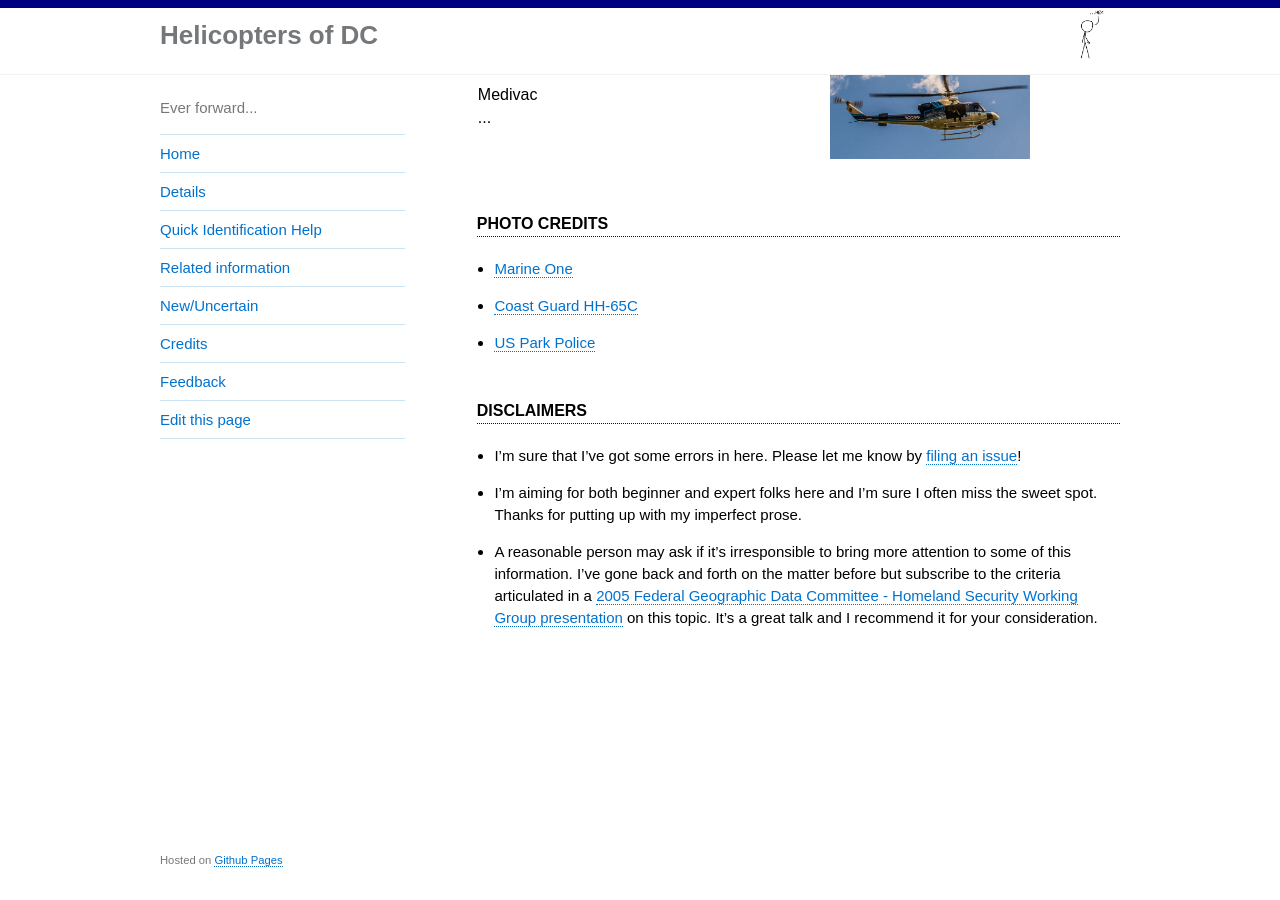
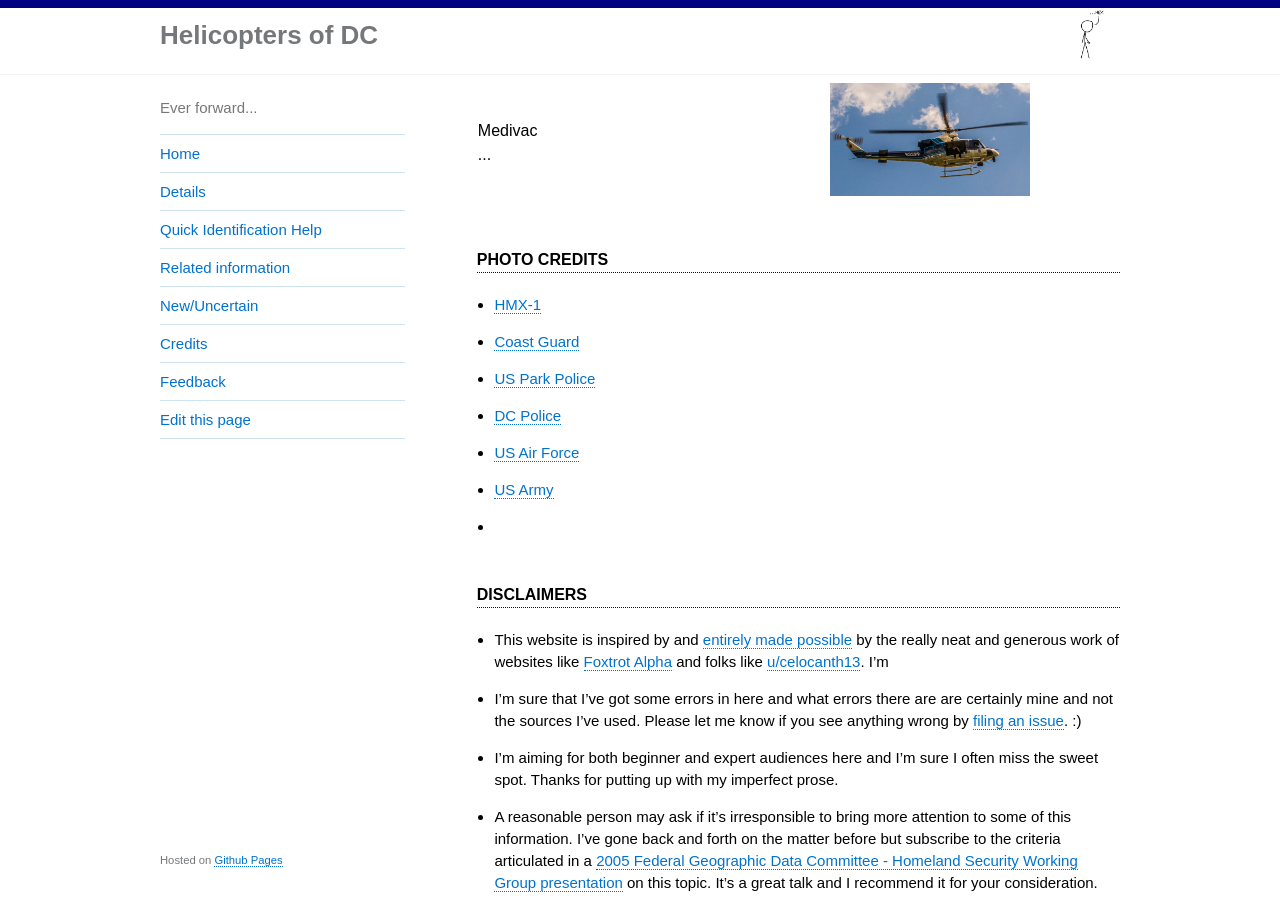
Before and after one commit to gbinal/dc-helicopters, a Jekyll site: the page built from index.md, in a window 1280 px wide and 900 px high, scrolled down 967 px. Built offline with Jekyll 4.4.1, drawn with Linux system fonts in a browser that asks for light colours.

Commit message:
updates to homepage

```diff
--- a/index.md
+++ b/index.md
@@ -24,23 +24,23 @@
   </tr>
   <tr>
     <td>US Park Police</td>
-    <td><img src="https://helicoptersofdc.com/pictures/U.S._Park_Police_helicopter.JPG" alt="Marine One" width="200"></td>
+    <td><img src="https://helicoptersofdc.com/pictures/U.S._Park_Police_helicopter.JPG" alt="Park Police Helicopter" width="200"></td>
   </tr>
   <tr>
     <td>DC Police<br>Air Support Unit (Falcon)</td>
-    <td><img src="https://helicoptersofdc.com/pictures/U.S._Park_Police_helicopter.JPG" alt="Marine One" width="200"></td>
+    <td><img src="https://helicoptersofdc.com/pictures/MPD-helicopter.jpg" alt="DC Police Helicopter" width="200"></td>
   </tr>
   <tr>
     <td>US Army<br>12th Aviation Battalion</td>
-    <td><img src="https://helicoptersofdc.com/pictures/U.S._Park_Police_helicopter.JPG" alt="Marine One" width="200"></td>
+    <td><img src="https://helicoptersofdc.com/pictures/US-Army-Gold-Tops.png" alt="US Army Helicopter" width="200"></td>
   </tr>
   <tr>
     <td>US Air Force<br>1st Helicopter Squadron</td>
-    <td><img src="https://helicoptersofdc.com/pictures/U.S._Park_Police_helicopter.JPG" alt="Marine One" width="200"></td>
+    <td><img src="https://helicoptersofdc.com/pictures/US-1st-Helicopter-Squadron.jpg" alt="Air Force Helicopter" width="200"></td>
   </tr>
   <tr>
     <td>Medivac<br>...</td>
-    <td><img src="https://helicoptersofdc.com/pictures/U.S._Park_Police_helicopter.JPG" alt="Marine One" width="200"></td>
+    <td><img src="https://helicoptersofdc.com/pictures/U.S._Park_Police_helicopter.JPG" alt="Medivac" width="200"></td>
   </tr>
 </table>
 
@@ -48,12 +48,19 @@
 
 
 #### Photo Credits
-* [Marine One](https://en.wikipedia.org/wiki/Marine_One#/media/File:VH-3D_Marine_One_over_Washington_DC_May_2005.jpg)
-* [Coast Guard HH-65C](https://en.wikipedia.org/wiki/File:USCG_HH-65C.jpg)
+* [HMX-1](https://en.wikipedia.org/wiki/Marine_One#/media/File:VH-3D_Marine_One_over_Washington_DC_May_2005.jpg)
+* [Coast Guard](https://en.wikipedia.org/wiki/File:USCG_HH-65C.jpg)
 * [US Park Police](https://en.wikipedia.org/wiki/File:U.S._Park_Police_helicopter.JPG)
+* [DC Police](https://www.flickr.com/photos/ep_jhu/35266792364/in/photostream/)
+* [US Air Force](https://commons.wikimedia.org/wiki/Category:1st_Helicopter_Squadron_(United_States_Air_Force)#/media/File:141021-F-CX842-001_The_first_ex-USMC_UH-1N_for_1HS_lands_at_Andrews.jpg)
+* [US Army](https://foxtrotalpha.jalopnik.com/these-elite-military-helicopter-units-fly-washingtons-p-1704260996)
+* []()
+
+
 
 
 #### Disclaimers
-* I'm sure that I've got some errors in here.  Please let me know by [filing an issue](https://github.com/gbinal/dc-helicopters/issues)!
-* I'm aiming for both beginner and expert folks here and I'm sure I often miss the sweet spot.  Thanks for putting up with my imperfect prose.
+* This website is inspired by and [entirely made possible](https://helicoptersofdc.com/credits/) by the really neat and generous work of websites like [Foxtrot Alpha](https://foxtrotalpha.jalopnik.com/) and folks like [u/celocanth13](https://www.reddit.com/user/celocanth13).  I'm
+* I'm sure that I've got some errors in here and what errors there are are certainly mine and not the sources I've used.  Please let me know if you see anything wrong by [filing an issue](https://github.com/gbinal/dc-helicopters/issues).  :)
+* I'm aiming for both beginner and expert audiences here and I'm sure I often miss the sweet spot.  Thanks for putting up with my imperfect prose.
 * A reasonable person may ask if it's irresponsible to bring more attention to some of this information.  I've gone back and forth on the matter before but subscribe to the criteria articulated in a [2005 Federal Geographic Data Committee - Homeland Security Working Group presentation](https://web.archive.org/web/20101122205653/http://www.emforum.org/vforum/lc051116.htm) on this topic.  It's a great talk and I recommend it for your consideration.
```
